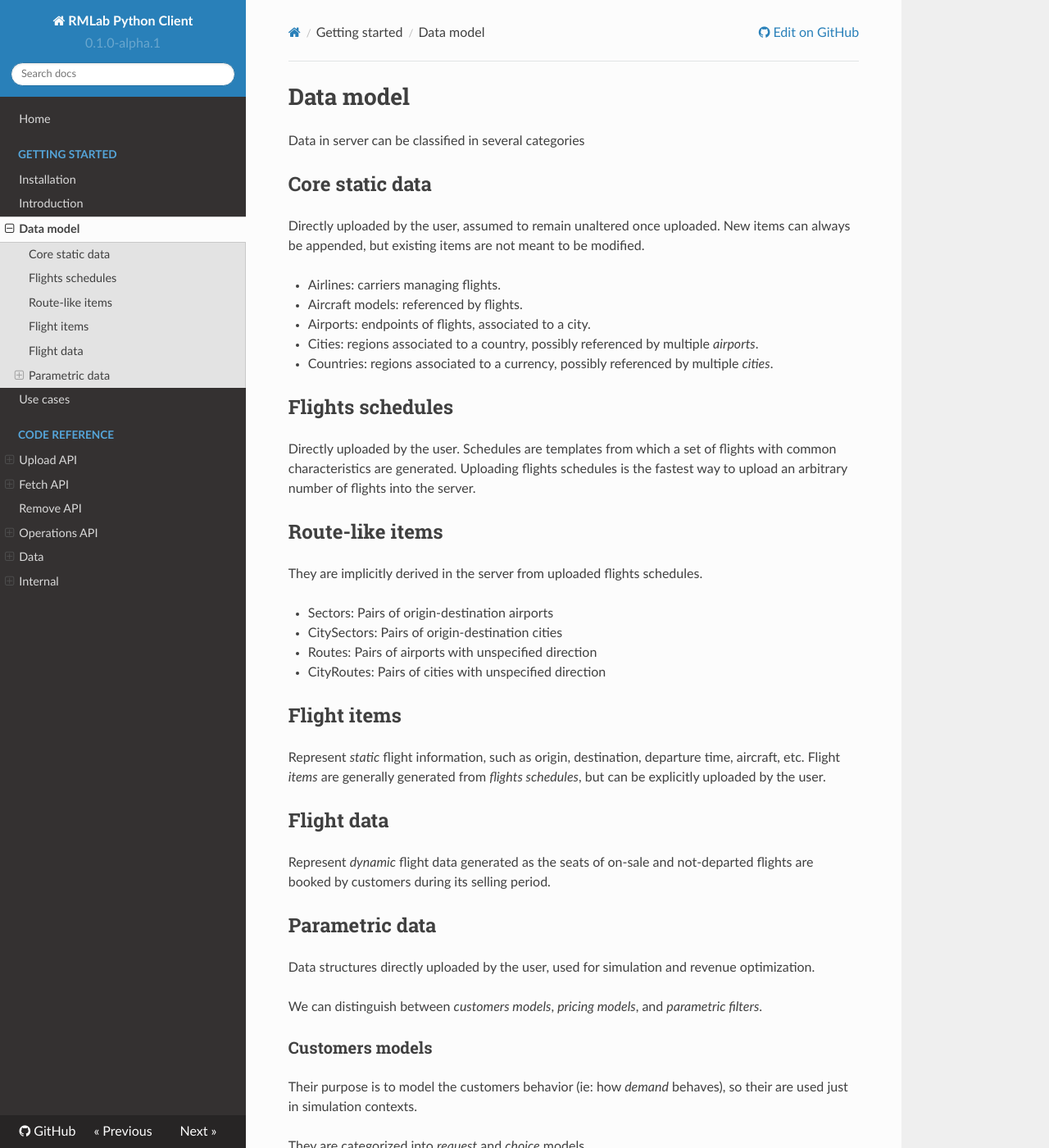
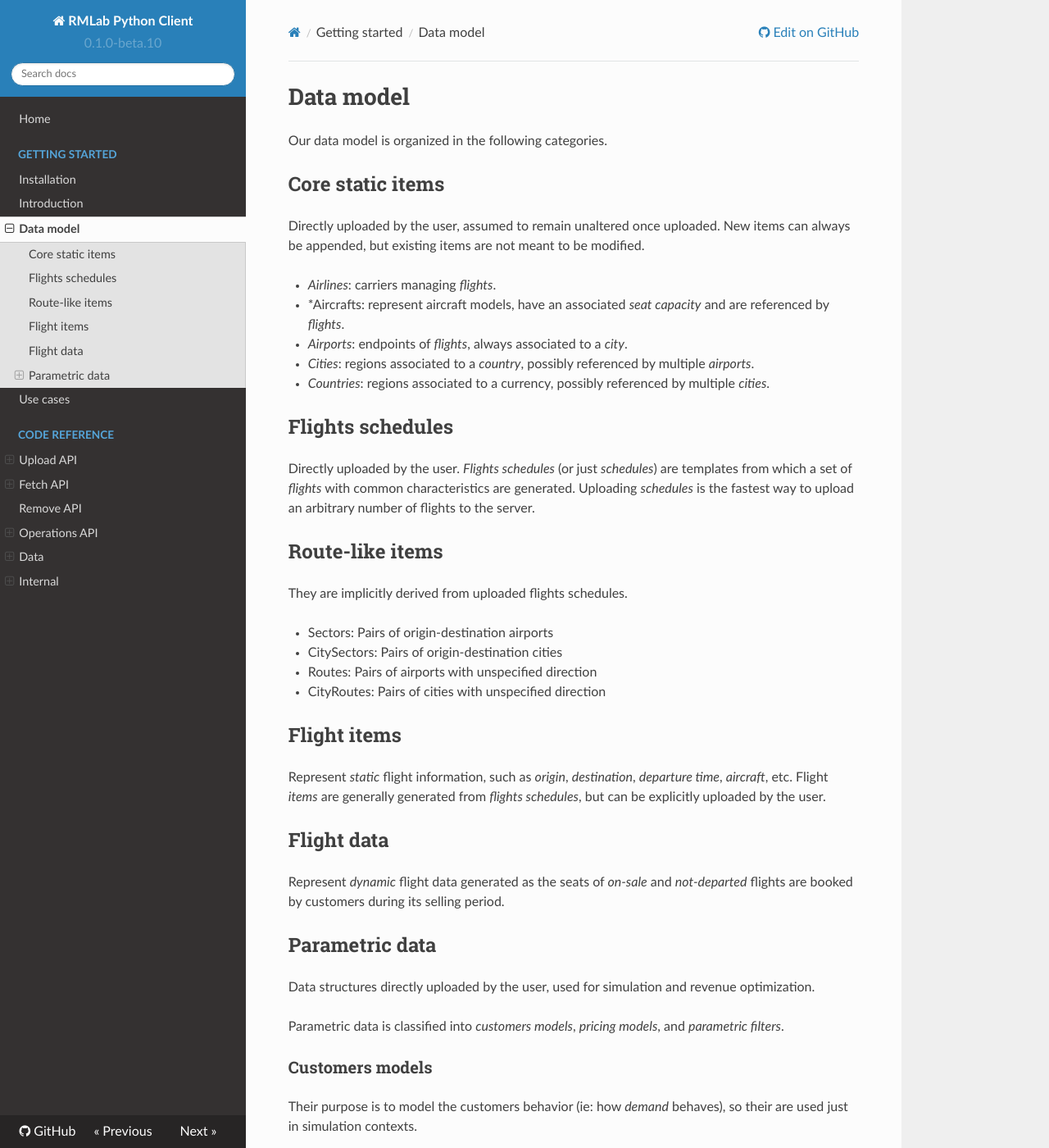
Before and after one commit to antonrv/rmlab-py-client, an MkDocs documentation site: the page built from docs/data_model.md, in a window 1280 px wide and 1400 px high. Shown: the whole window at 82% size. Built offline with MkDocs 1.6.1, drawn with Linux system fonts in a browser that asks for light colours; nearby versions of some CDN libraries; some of the changed text lies outside the part shown.

Commit message:
Documentation improvements

```diff
--- a/docs/data_model.md
+++ b/docs/data_model.md
@@ -1,24 +1,25 @@
 # Data model
 
-Data in server can be classified in several categories
+Our data model is organized in the following categories.
 
-## Core static data
+## Core static items
 
 Directly uploaded by the user, assumed to remain unaltered once uploaded. New items can always be appended, but existing items are not meant to be modified.
 
-* Airlines: carriers managing flights.
-* Aircraft models: referenced by flights.
-* Airports: endpoints of flights, associated to a city.
-* Cities: regions associated to a country, possibly referenced by multiple *airports*.
-* Countries: regions associated to a currency, possibly referenced by multiple *cities*.
+* *Airlines*: carriers managing *flights*.
+* *Aircrafts: represent aircraft models, have an associated *seat capacity* and are referenced by *flights*.
+* *Airports*: endpoints of *flights*, always associated to a *city*.
+* *Cities*: regions associated to a *country*, possibly referenced by multiple *airports*.
+* *Countries*: regions associated to a currency, possibly referenced by multiple *cities*.
 
 ## Flights schedules
 
-Directly uploaded by the user. Schedules are templates from which a set of flights with common characteristics are generated. Uploading flights schedules is the fastest way to upload an arbitrary number of flights into the server.
+Directly uploaded by the user. *Flights schedules* (or just *schedules*) are templates from which a set of *flights* with common characteristics are generated. Uploading *schedules* is
+the fastest way to upload an arbitrary number of flights to the server.
 
 ## Route-like items
 
-They are implicitly derived in the server from uploaded flights schedules.
+They are implicitly derived from uploaded flights schedules.
 
 * Sectors: Pairs of origin-destination airports
 * CitySectors: Pairs of origin-destination cities
@@ -27,23 +28,24 @@ They are implicitly derived in the server from uploaded flights schedules.
 
 ## Flight items
 
-Represent *static* flight information, such as origin, destination, departure time, aircraft, etc. Flight *items* are generally generated from *flights schedules*, but can be explicitly uploaded by the user.
+Represent *static* flight information, such as *origin*, *destination*, *departure time*, *aircraft*, etc.
+Flight *items* are generally generated from *flights schedules*, but can be explicitly uploaded by the user.
 
 ## Flight data
 
-Represent *dynamic* flight data generated as the seats of on-sale and not-departed flights are booked by customers during its selling period.
+Represent *dynamic* flight data generated as the seats of *on-sale* and *not-departed* flights are booked by customers during its selling period.
 
 ## Parametric data
 
 Data structures directly uploaded by the user, used for simulation and revenue optimization.
 
-We can distinguish between *customers models*, *pricing models*, and *parametric filters*.
+Parametric data is classified into *customers models*, *pricing models*, and *parametric filters*.
 
 ### Customers models
 
 Their purpose is to model the customers behavior (ie: how *demand* behaves), so their are used just in simulation contexts.
 
-They are categorized into *request* and *choice* models.
+They are classified into *request* and *choice* models.
 
 **Request models** model the rate of booking requests on flights.
 
@@ -52,15 +54,18 @@ They are categorized into *request* and *choice* models.
 
 #### Flight competition criteria
 
-In simulation contexts, the competition criteria for two flights is rooted at the *CitySector* and *date* level.
-That is, two flights will compete if they cover the same citysector and depart on the same date.
-This means that virtual customers will be offered as many booking offers per request as competing flights with available seats.
+In simulation contexts, the competition criteria for two flights is rooted at the *CitySector* and *date* levels. That is, two
+flights will compete if they cover the same *citysector* and depart on the same date.
+
+This means that virtual customers will be offered as many booking offers per request as the number of competing flights with available seats.
 
 ### Pricing models
 
 Their purpose is to define the pricing strategies of carriers (ie: how *supply* behaves), and their use is applied on both simulation and real contexts.
 
 They are divided into *range*, *behavior*, and *optimizer* models.
+
+They are assigned to flights once. Each flight can have assigned their own models, but once set they are not meant to be modified.
 
 **Ranges** specify parameters to define the pricing range and fare granularity.
 
@@ -77,7 +82,8 @@ Their purpose is to associate parametric models with specific items. In particul
 * **CitySectors**, if user wants to simulate travel demand patterns between a origin city and a destination city.
 * **CityRoutes**, if user wants to simulate round trip demand patterns between a pair of cities.
 
-**Pricing models** need to be associated to flights, either directly to *Flight* items, or indirectly to a group of flights sharing specific attributes. For instance, each pricing model can be associated to:
+**Pricing models** need to be associated to flights, either directly to *Flight* items, or indirectly to a group of flights sharing specific attributes.
+For instance, each pricing model can be associated to:
 
 * all flights generated from the same *flight schedule*
 * all flights covering a specific *CityRoute*
--- a/mkdocs.yml
+++ b/mkdocs.yml
@@ -11,7 +11,7 @@ site_url: https://rmlab.net
 repo_url: https://github.com/antonrv/rmlab-py-client
 
 extra:
-    version: 0.1.0-alpha.1
+    version: 0.1.0-beta.10
 
 markdown_extensions:
   - pymdownx.snippets
```
Also changed, not shown: docs/index.md (+11 -7 lines), docs/intro.md (+35 -9 lines), docs/use_cases.md (+30 -13 lines).
